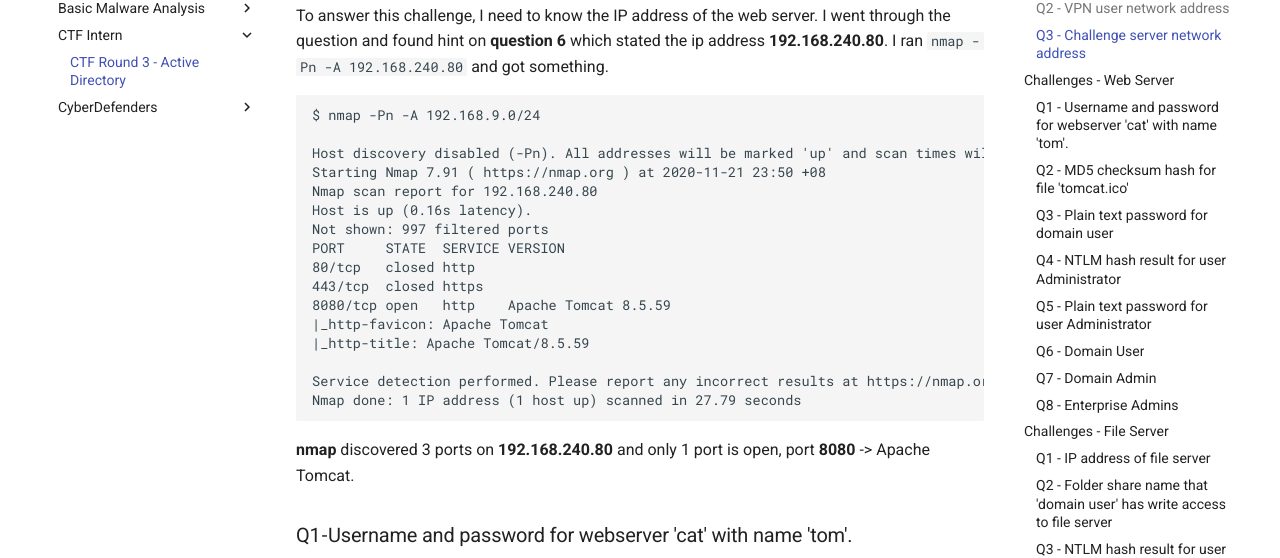
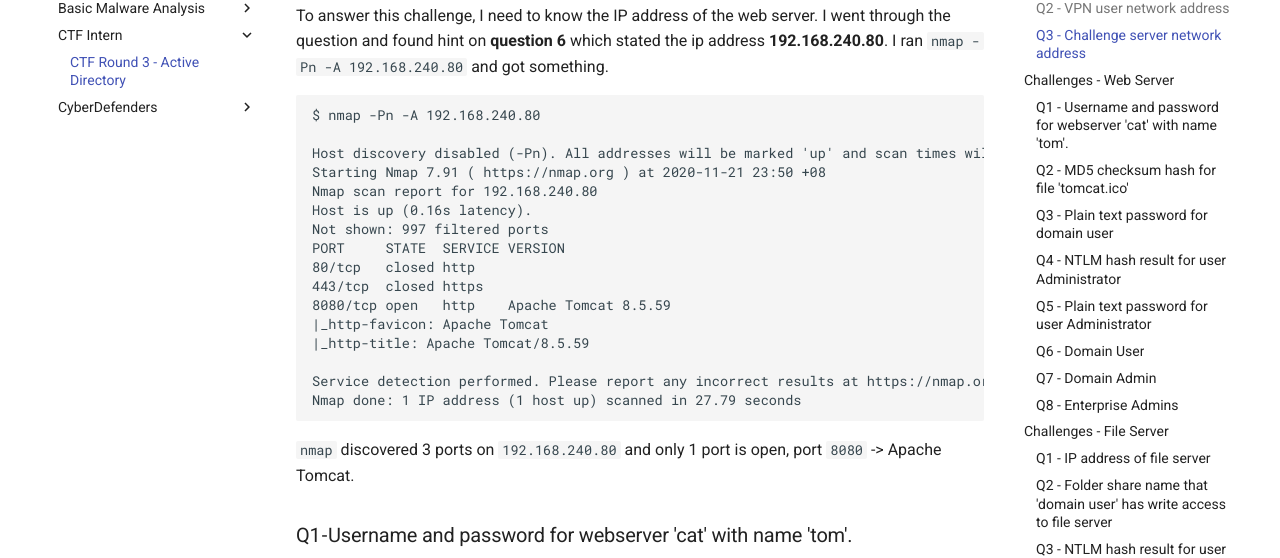
Before and after one commit to cryst4lliz3/cryst4lliz3.github.io, an MkDocs documentation site: the page built from docs/writeup/ctf-round-3-active-directory.md, in a window 1280 px wide and 900 px high, scrolled down 2333 px. Shown: the part 154-712 px from the top of the window. Built offline with MkDocs 1.6.1 and Material for MkDocs 9.7.7, drawn with Linux system fonts in a browser that asks for light colours; some of the changed text lies outside the part shown.

Commit message:
update new

````diff
--- a/docs/writeup/ctf-round-3-active-directory.md
+++ b/docs/writeup/ctf-round-3-active-directory.md
@@ -48,7 +48,7 @@ Destination     Gateway         Genmask         Flags   MSS Window  irtt Iface
 192.168.240.0   10.0.200.1      255.255.255.0   UG        0 0          0 tun0
 ```
 
-On interface **tun0**, there are 2 network address, **192.168.9.0** and **192.168.240.0** that have flag **UG**. This flag means that the route is up and point to a gateway. Both address point to **10.0.200.1** which is the gateway. I tested both network address and got the right answer.
+On interface `tun0`, there are 2 network address, `192.168.9.0` and `192.168.240.0` that have flag `UG`. This flag means that the route is up and point to a gateway. Both address point to `10.0.200.1` which is the gateway. I tested both network address and got the right answer.
 
 **Answer: 192.168.240.0/24**
 
@@ -57,7 +57,7 @@ On interface **tun0**, there are 2 network address, **192.168.9.0** and **192.16
 To answer this challenge, I need to know the IP address of the web server. I went through the question and found hint on **question 6** which stated the ip address **192.168.240.80**. I ran `nmap -Pn -A 192.168.240.80` and got something.
 
 ```
-$ nmap -Pn -A 192.168.9.0/24
+$ nmap -Pn -A 192.168.240.80
 
 Host discovery disabled (-Pn). All addresses will be marked 'up' and scan times will be slower.
 Starting Nmap 7.91 ( https://nmap.org ) at 2020-11-21 23:50 +08
@@ -75,7 +75,7 @@ Service detection performed. Please report any incorrect results at https://nmap
 Nmap done: 1 IP address (1 host up) scanned in 27.79 seconds
 ```
 
-**nmap** discovered 3 ports on **192.168.240.80** and only 1 port is open, port **8080** -> Apache Tomcat.
+`nmap` discovered 3 ports on `192.168.240.80` and only 1 port is open, port `8080` -> Apache Tomcat.
 
 ### Q1 - Username and password for webserver 'cat' with name 'tom'.
 
@@ -176,7 +176,7 @@ msf6 auxiliary(scanner/http/tomcat_mgr_login) > run
 [*] Auxiliary module execution completed
 ```
 
-Got the valid credential for tomcat (**admin:tomcat**). I login the Tomcat Manager site with the credential and I'm inside!
+Got the valid credential for tomcat `admin:tomcat`. I login the Tomcat Manager site with the credential and I'm inside!
 
 ![](/images/ctf-round-3-active-directory/13.png)
 
````
Also changed, not shown: site/search/search_index.json, site/writeup/ctf-round-3-active-directory/index.html, 1 other file.
